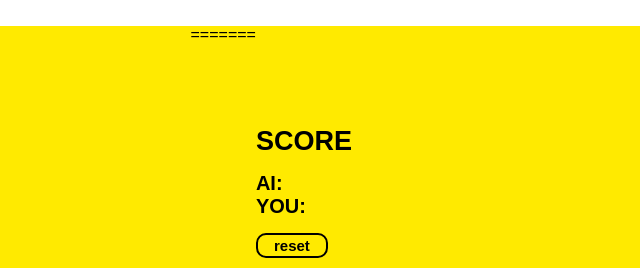
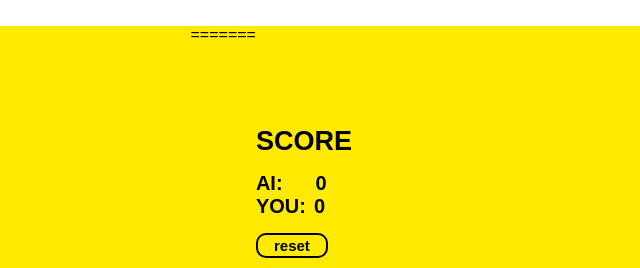
Before and after one commit to stanislav-sn/Rock-Scisor-Paper, a plain HTML site: page index.html in a window 1280 px wide. Shown: the top 268 px of the page, 371-1011 px from the left. Drawn offline with Linux system fonts and the light colour scheme.

Commit message:
reduced the code

```diff
--- a/index.html
+++ b/index.html
@@ -59,11 +59,11 @@
                 <div class="score">SCORE</div>
                 <div class="ai-line">
                     <div class="ai">AI:</div>
-                    <div class="ai-num"></div>
+                    <div class="ai-num">0</div>
                 </div>
                 <div class="you-line">
                     <div class="you">YOU:</div>
-                    <div class="you-num"></div>
+                    <div class="you-num">0</div>
                 </div>
                 <button class="reset">reset</button>
             </div>
```
